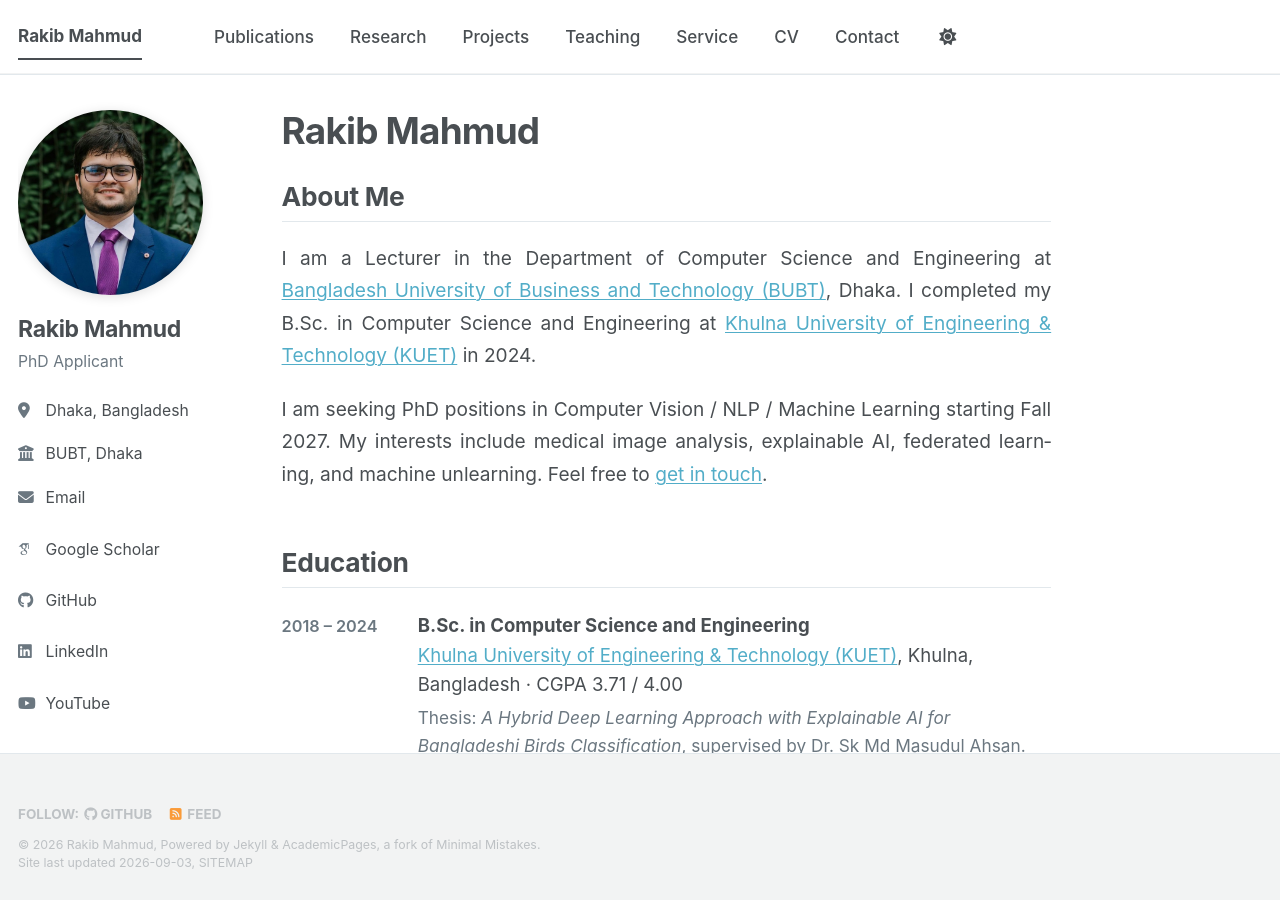
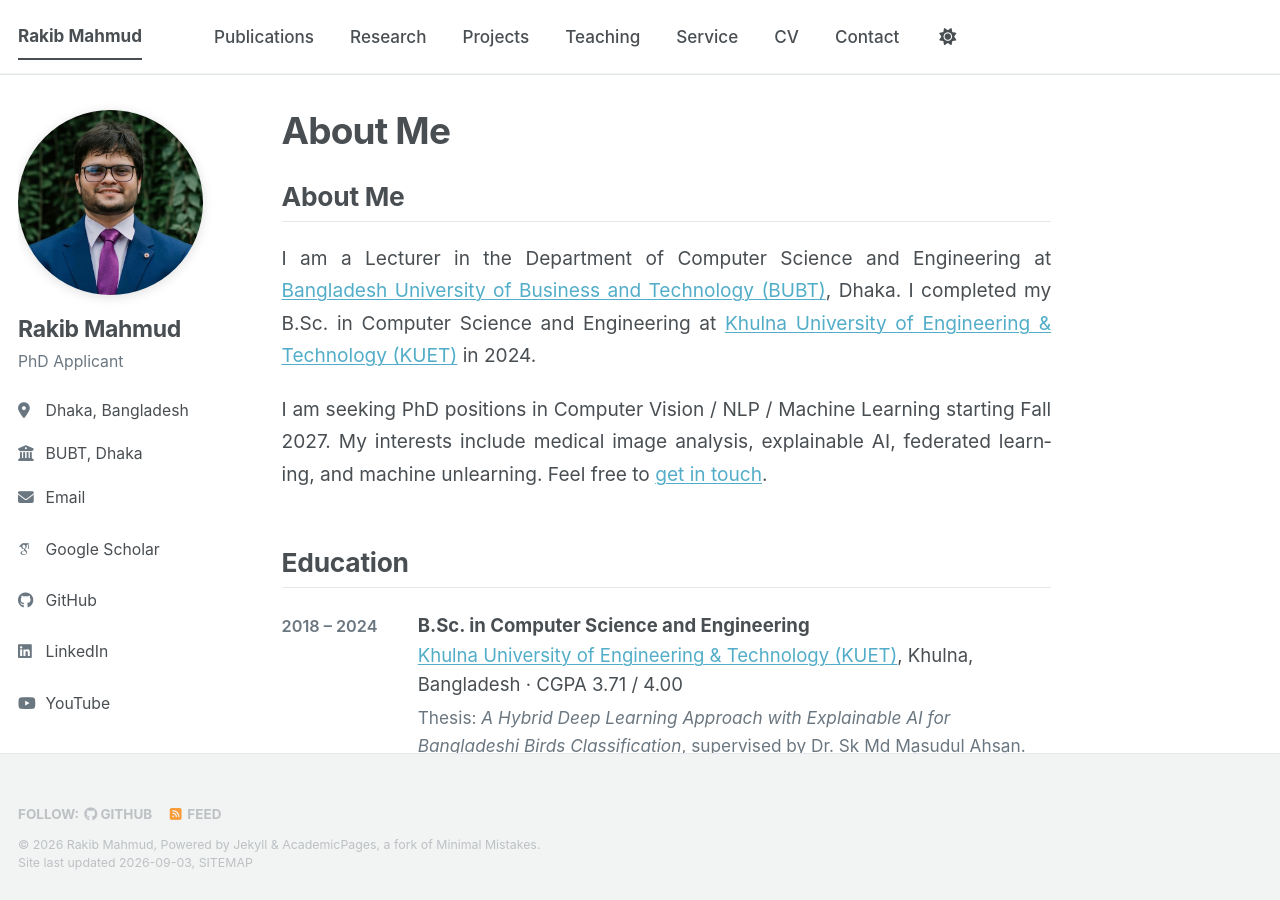
Before and after one commit to rakibMahmud/rakibMahmud.github.io, a Jekyll site: the page built from _pages/about.md, in a window 1280 px wide and 900 px high. Built offline with Jekyll 4.4.1, drawn with Linux system fonts in a browser that asks for light colours; some web fonts are replaced; a script that is not in the unit is left out; our own code applies the rules of GitHub Pages for plain Markdown files; part of the change alters nothing that is shown.

Commit message:
profile is updated

```diff
--- a/_pages/about.md
+++ b/_pages/about.md
@@ -1,6 +1,6 @@
 ---
 permalink: /
-title: "Rakib Mahmud"
+# title: "Rakib Mahmud"
 author_profile: true
 redirect_from:
   - /about/
```
